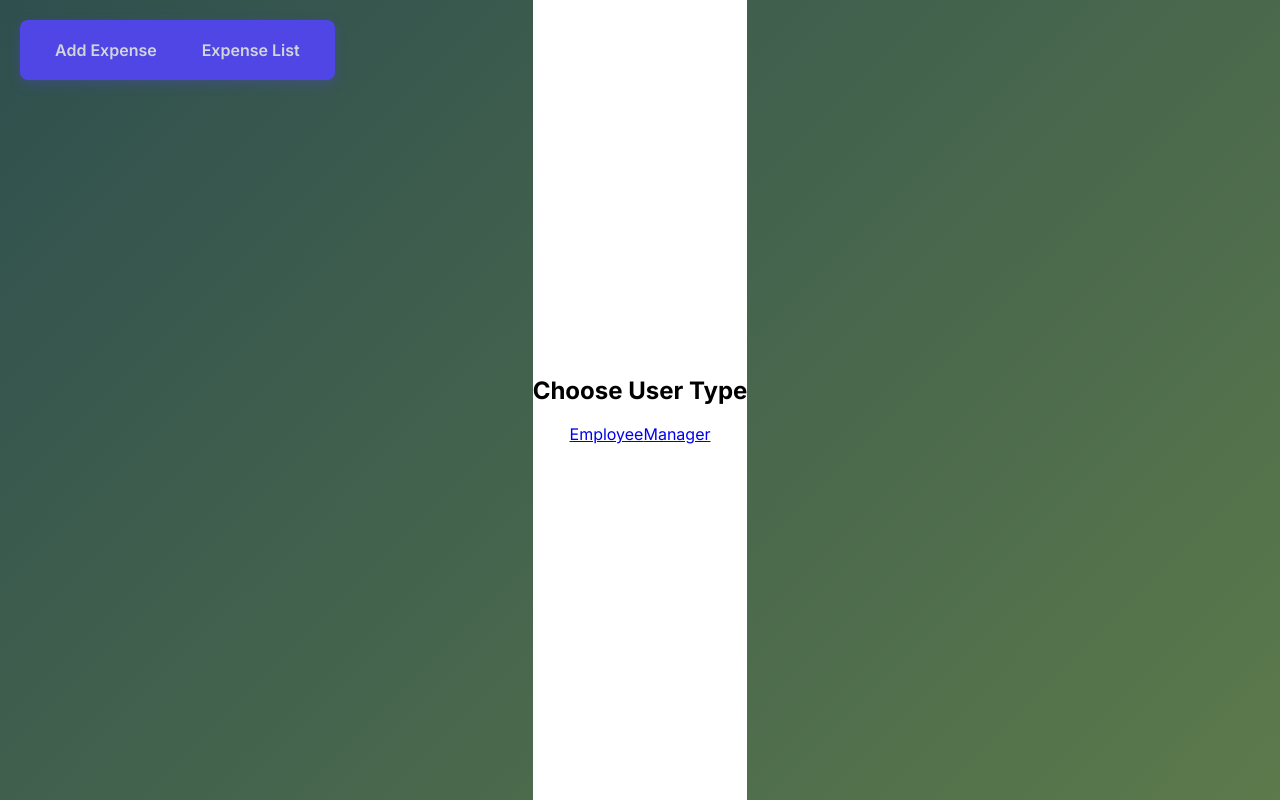
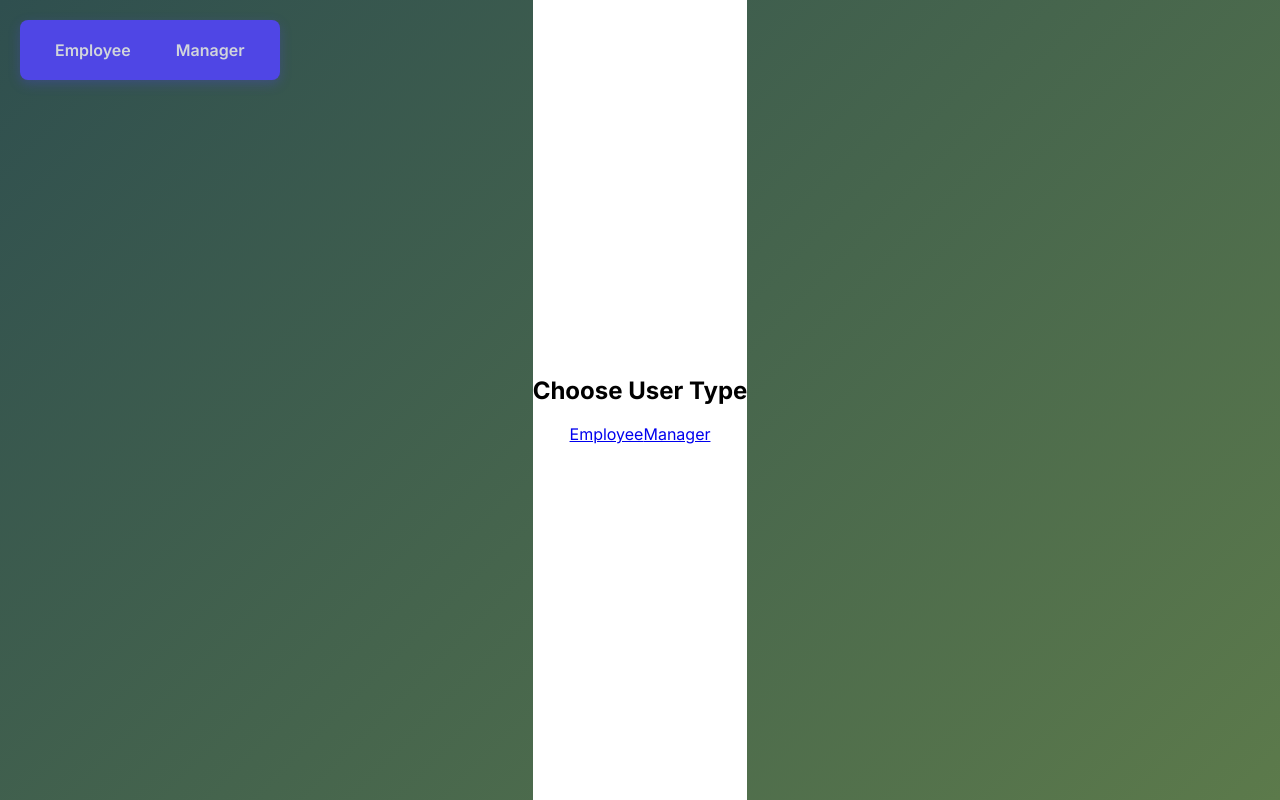
Before and after one commit to Pragalya03/my-reimbursement-portal, a React (Create React App) app in the folder reactapp/: page / in a window 1280 px wide. Built offline with nearby package versions, Linux system fonts and the light colour scheme.

Commit message:
Update App.js

```diff
--- a/reactapp/src/App.js
+++ b/reactapp/src/App.js
@@ -22,12 +22,23 @@ function App() {
   return (
     <Router>
       <nav className="top-right-nav">
-        <NavLink to="/employee" className={({ isActive }) => (isActive ? "active" : "")}>
-          Add Expense
-        </NavLink>
-        <NavLink to="/manager" className={({ isActive }) => (isActive ? "active" : "")}>
-          Expense List
-        </NavLink>
+        <NavLink
+  to="/employee"
+  className={({ isActive }) =>
+    `user-type-btn ${isActive ? "active" : ""}`
+  }
+>
+  Employee
+</NavLink>
+
+<NavLink
+  to="/manager"
+  className={({ isActive }) =>
+    `user-type-btn ${isActive ? "active" : ""}`
+  }
+>
+  Manager
+</NavLink>
       </nav>
 
       <Routes>
```
